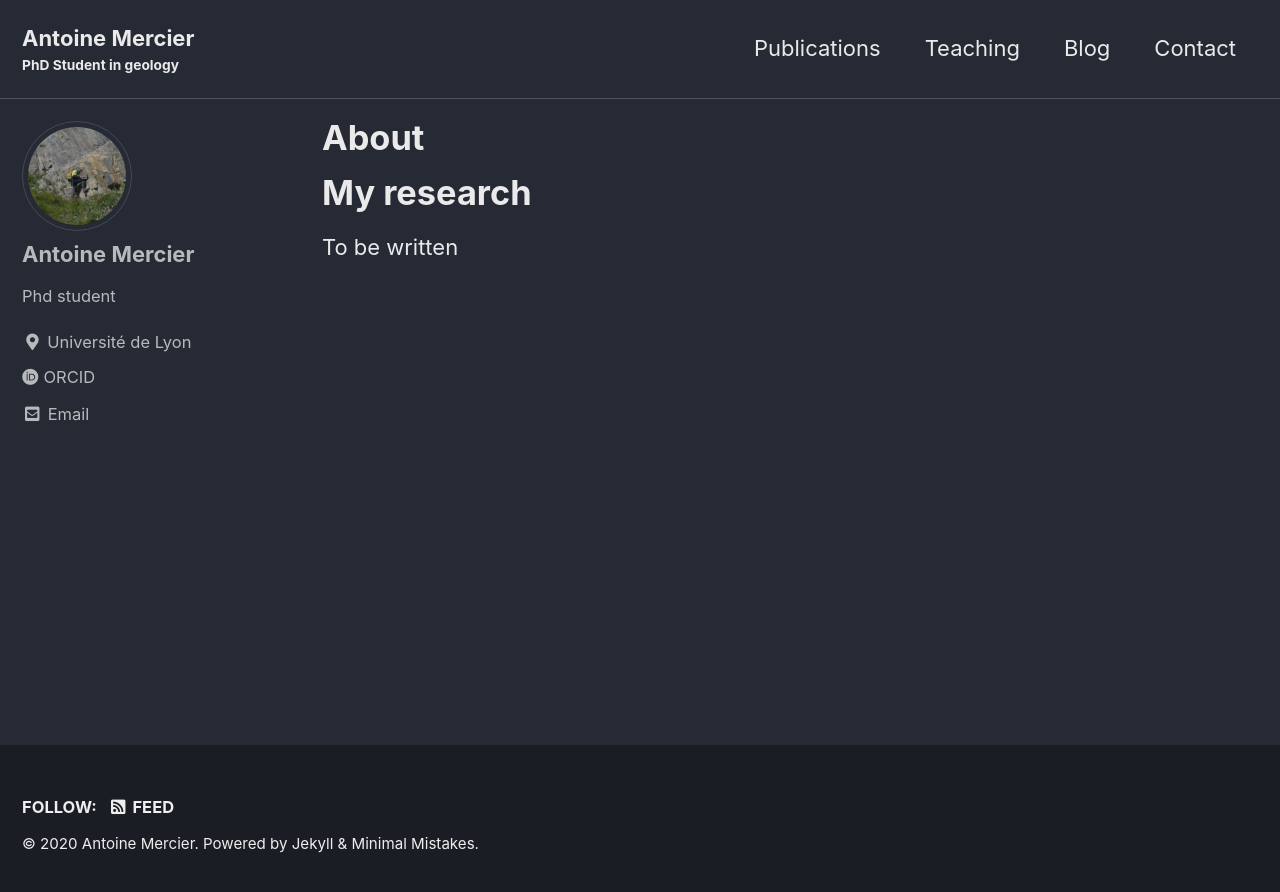
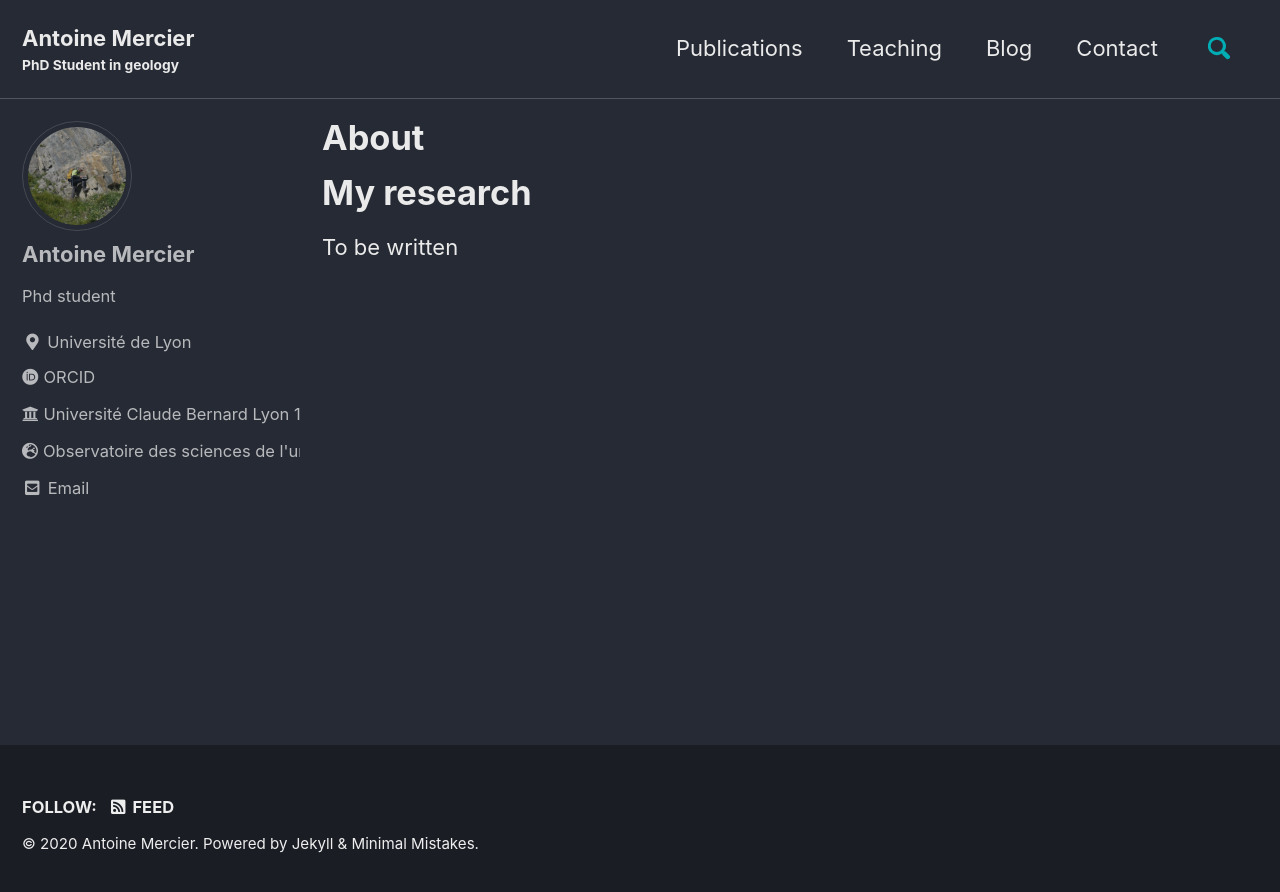
Before and after one commit to AntoineMercier/AntoineMercier.github.io, a Jekyll site: the page built from _pages/about.md, in a window 1280 px wide. Shown: the top 892 px of the page. Built offline with Jekyll 4.4.1, drawn with Linux system fonts in a browser that asks for light colours; cached includes are drawn as plain includes.

Commit message:
Update _config.yml

```diff
--- a/_config.yml
+++ b/_config.yml
@@ -51,7 +51,7 @@ reCaptcha:
   secret                 :
 atom_feed:
   path                   : # blank (default) uses feed.xml
-search                   : # true, false (default)
+search                   : true #, false (default)
 search_full_content      : # true, false (default)
 search_provider          : # lunr (default), algolia, google
 algolia:
@@ -108,15 +108,12 @@ author:
     - label: "ORCID"
       icon: "fab fa-orcid"
       url: "https://orcid.org/0000-0003-1270-2889"
-    - label: "Facebook"
-      icon: "fab fa-fw fa-facebook-square"
-      # url: "https://facebook.com/"
-    - label: "GitHub"
-      icon: "fab fa-fw fa-github"
-      # url: "https://github.com/"
-    - label: "Instagram"
-      icon: "fab fa-fw fa-instagram"
-      # url: "https://instagram.com/"
+    - label: "Université Claude Bernard Lyon 1 "
+      icon: "fas fa-university"
+      url: "https://www.univ-lyon1.fr/"
+    - label: "Observatoire des sciences de l'univers de Lyon"
+      icon: "fas fa-globe-europe"
+      url: "https://observatoire.univ-lyon1.fr/"
 
 # Site Footer
 footer:
```
